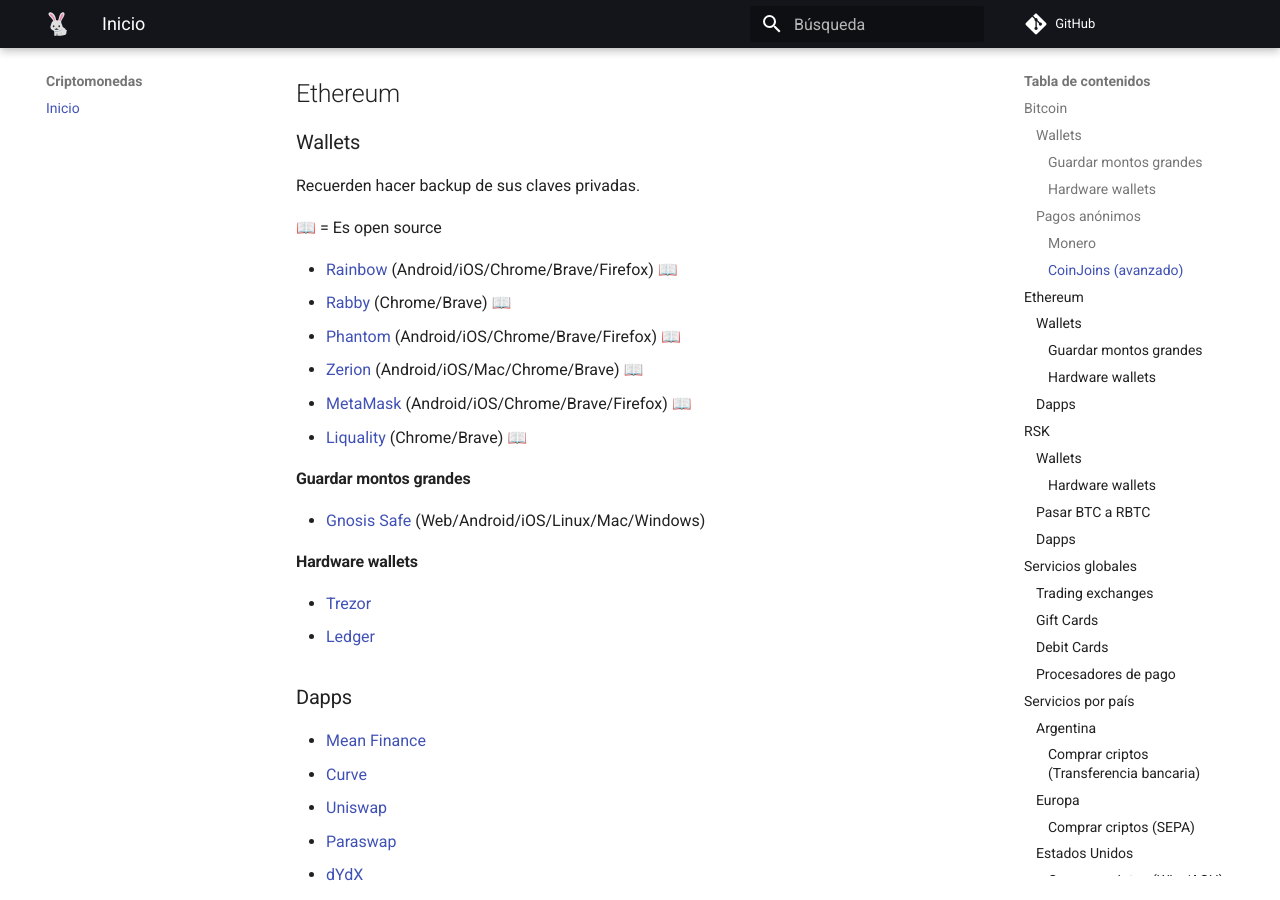
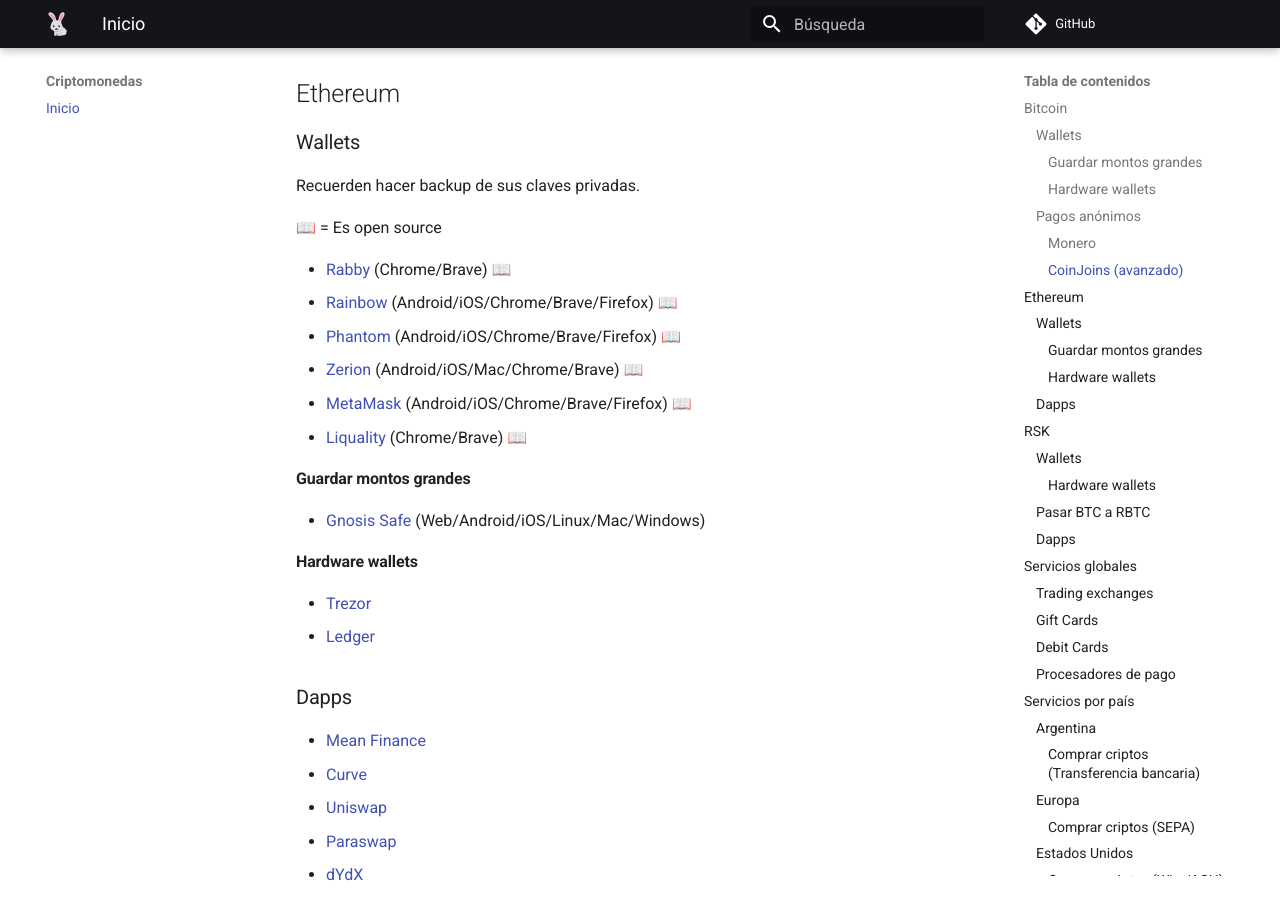
Before and after one commit to anomalouscode/wiki, an MkDocs documentation site: the page built from docs/criptomonedas/index.md, in a window 1280 px wide and 900 px high, scrolled down 1686 px. Built offline with MkDocs 1.6.1 and Material for MkDocs 9.7.7, drawn with Linux system fonts in a browser that asks for light colours; comment, search, counter and statistics services are not loaded.

```diff
--- a/docs/criptomonedas/index.md
+++ b/docs/criptomonedas/index.md
@@ -59,8 +59,8 @@ Recuerden hacer backup de sus claves privadas.
 
 📖 = Es open source
 
+- [Rabby](https://rabby.io/) (Chrome/Brave) 📖
 - [Rainbow](https://rainbow.me/) (Android/iOS/Chrome/Brave/Firefox) 📖
-- [Rabby](https://rabby.io/) (Chrome/Brave) 📖
 - [Phantom](https://phantom.app/) (Android/iOS/Chrome/Brave/Firefox) 📖
 - [Zerion](https://zerion.io/) (Android/iOS/Mac/Chrome/Brave) 📖
 - [MetaMask](https://metamask.io/) (Android/iOS/Chrome/Brave/Firefox) 📖
```
